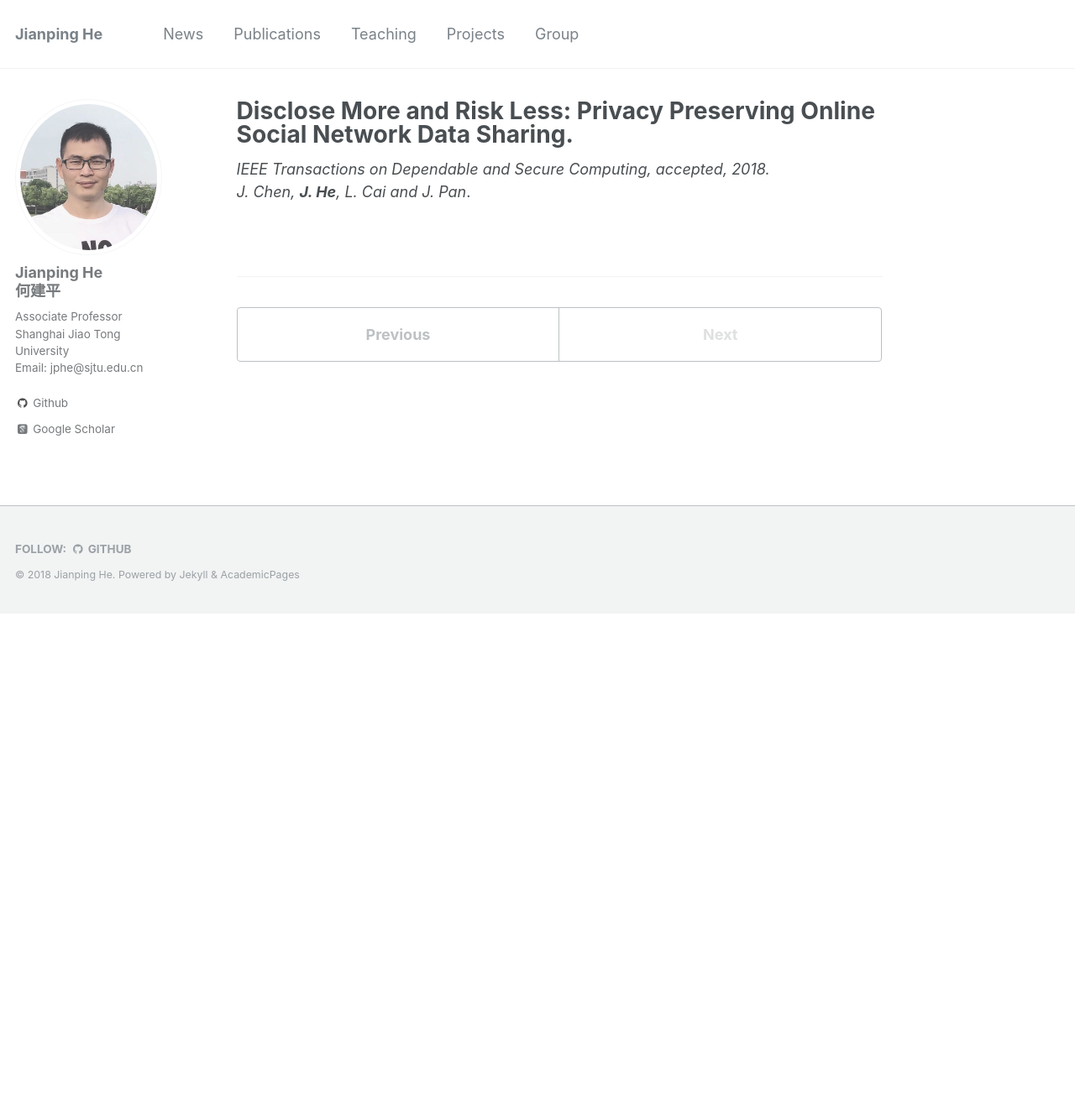
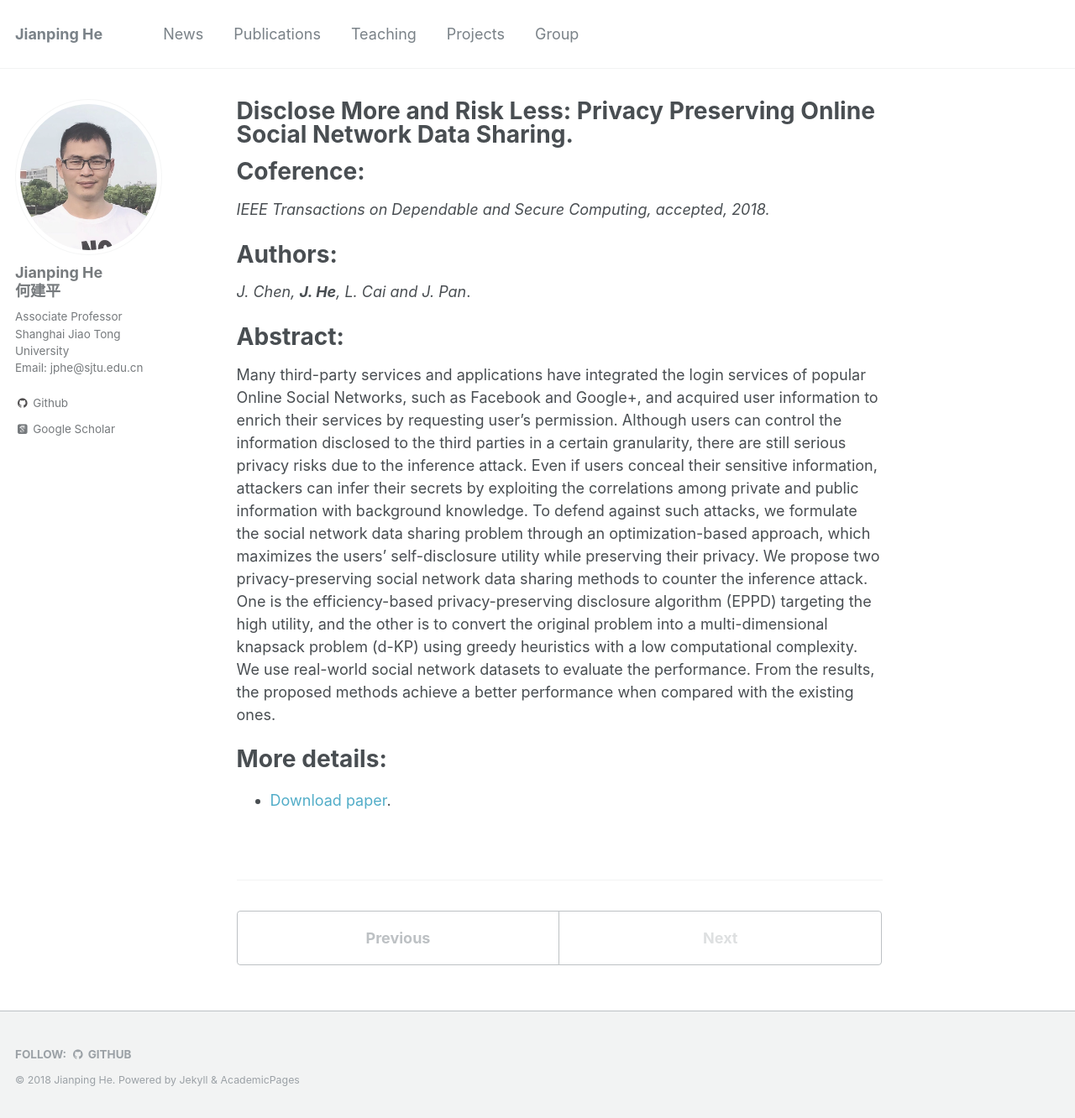
Before and after one commit to jiangshuozz/Jianping-He.github.io, a Jekyll site: the page built from _publications/2018-07-19-Disclose.md, in a window 1280 px wide and 1332 px high. Shown: the whole window at 84% size. Built offline with Jekyll 4.4.1, drawn with Linux system fonts in a browser that asks for light colours; some web fonts are replaced.

Commit message:
Add files via upload

```diff
--- a/_publications/2018-07-19-Disclose.md
+++ b/_publications/2018-07-19-Disclose.md
@@ -8,5 +8,28 @@ venue: '--'
 #paperurl: ''
 #citation: ''
 ---
+Coference:
+===
 *IEEE Transactions on Dependable and Secure Computing, accepted, 2018.*
+
+Authors:
+===
 *J. Chen, **J. He**, L. Cai and J. Pan*.
+
+Abstract:
+===
+Many third-party services and applications have integrated the login services of popular Online Social Networks, such as
+Facebook and Google+, and acquired user information to enrich their services by requesting user’s permission. Although users can
+control the information disclosed to the third parties in a certain granularity, there are still serious privacy risks due to the inference
+attack. Even if users conceal their sensitive information, attackers can infer their secrets by exploiting the correlations among private
+and public information with background knowledge. To defend against such attacks, we formulate the social network data sharing
+problem through an optimization-based approach, which maximizes the users’ self-disclosure utility while preserving their privacy. We
+propose two privacy-preserving social network data sharing methods to counter the inference attack. One is the efficiency-based
+privacy-preserving disclosure algorithm (EPPD) targeting the high utility, and the other is to convert the original problem into a
+multi-dimensional knapsack problem (d-KP) using greedy heuristics with a low computational complexity. We use real-world social
+network datasets to evaluate the performance. From the results, the proposed methods achieve a better performance when compared
+with the existing ones.
+
+More details:
+===
+- [Download paper](https://Jianping-He.github.io/files/IEEE 2018.pdf).
```
